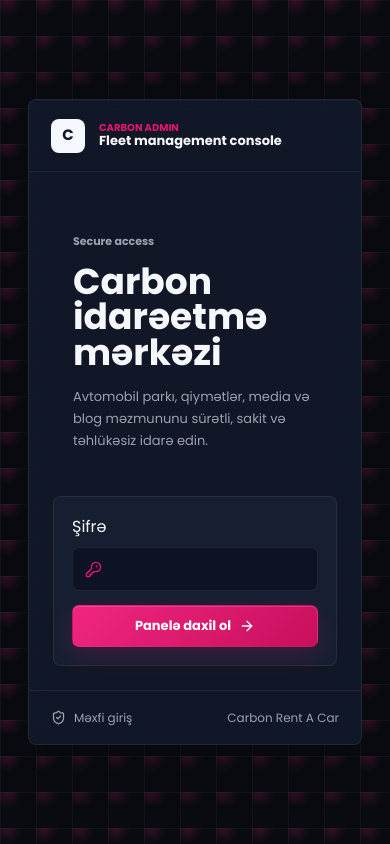
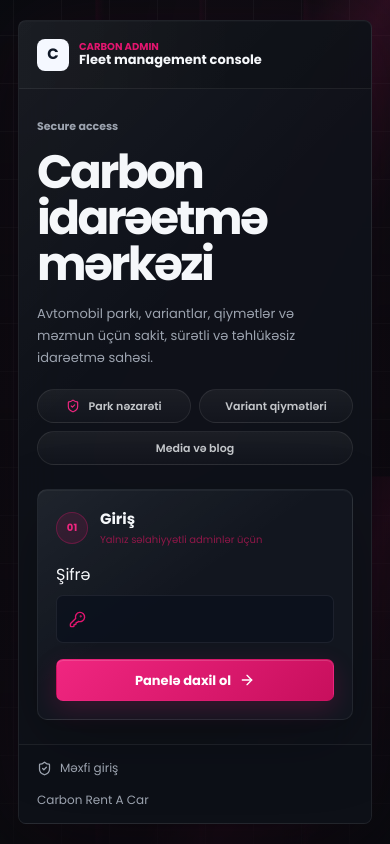
Before and after one commit to carbonrent60-star/carbonrentacarmodern, a Next.js app: page /admin in a window 390 px wide. Built offline with nearby package versions, Linux system fonts and the light colour scheme; no server answers.

Commit message:
Polish admin login experience

```diff
--- a/app/admin/admin.css
+++ b/app/admin/admin.css
@@ -41,42 +41,117 @@
   }
 }
 
+@keyframes adminLoginFieldDrift {
+  from {
+    background-position:
+      0 0,
+      0 0,
+      0 0,
+      0 0;
+  }
+
+  to {
+    background-position:
+      220px -160px,
+      48px 48px,
+      -48px -48px,
+      0 0;
+  }
+}
+
+@keyframes adminLoginBeam {
+  0% {
+    transform: translateX(-28%) skewX(-12deg);
+    opacity: .18;
+  }
+
+  45% {
+    opacity: .42;
+  }
+
+  100% {
+    transform: translateX(28%) skewX(-12deg);
+    opacity: .2;
+  }
+}
+
 .admin-login-shell {
   min-height: 100vh;
+  min-height: 100svh;
   display: grid;
   place-items: center;
-  padding: 28px;
+  padding: clamp(18px, 4vw, 44px);
   background:
-    radial-gradient(circle at 20% 0%, rgba(232, 43, 134, .18), transparent 34%),
-    linear-gradient(90deg, rgba(255, 255, 255, .035) 1px, transparent 1px),
-    linear-gradient(rgba(255, 255, 255, .035) 1px, transparent 1px),
+    linear-gradient(118deg, transparent 0 34%, rgba(227, 21, 111, .16) 44%, transparent 58%),
+    linear-gradient(90deg, rgba(255, 255, 255, .045) 1px, transparent 1px),
+    linear-gradient(rgba(255, 255, 255, .04) 1px, transparent 1px),
     var(--admin-bg);
-  background-size: 36px 36px;
-  color: var(--admin-text);
+  background-size:
+    520px 520px,
+    48px 48px,
+    48px 48px,
+    auto;
+  color: var(--admin-text);
+  overflow-x: hidden;
+  overflow-y: auto;
+  position: relative;
+  isolation: isolate;
+  animation: adminLoginFieldDrift 18s linear infinite;
+}
+
+.admin-login-shell::before {
+  content: "";
+  position: fixed;
+  inset: -20% -10%;
+  z-index: -2;
+  background:
+    linear-gradient(105deg, transparent 18%, rgba(227, 21, 111, .08), transparent 48%),
+    linear-gradient(180deg, rgba(255,255,255,.045), transparent 42%);
+  filter: blur(18px);
+  animation: adminLoginBeam 9s var(--admin-ease) infinite alternate;
+}
+
+.admin-login-shell::after {
+  content: "";
+  position: fixed;
+  inset: 0;
+  z-index: -1;
+  background:
+    linear-gradient(180deg, rgba(9, 11, 16, .16), rgba(9, 11, 16, .74)),
+    repeating-linear-gradient(90deg, transparent 0 95px, rgba(227, 21, 111, .055) 96px, transparent 104px);
+  pointer-events: none;
 }
 
 .admin-login-card {
-  width: min(920px, 100%);
-  min-height: 460px;
-  display: grid;
-  grid-template-columns: minmax(0, 1fr) 340px;
-  border: 1px solid var(--admin-line);
-  border-radius: 8px;
-  background: rgba(18, 26, 42, .92);
-  box-shadow: var(--admin-shadow);
-  backdrop-filter: blur(18px);
+  width: min(1040px, 100%);
+  max-height: calc(100svh - clamp(36px, 8vw, 88px));
+  min-height: min(520px, calc(100svh - clamp(36px, 8vw, 88px)));
+  display: grid;
+  grid-template-rows: auto minmax(0, 1fr) auto;
+  border: 1px solid var(--admin-line);
+  border-radius: 10px;
+  background:
+    linear-gradient(135deg, rgba(255,255,255,.045), transparent 38%),
+    rgba(15, 19, 26, .94);
+  box-shadow:
+    0 1px 0 rgba(255, 255, 255, .035) inset,
+    0 36px 100px rgba(0, 0, 0, .34),
+    0 0 90px rgba(227, 21, 111, .08);
+  backdrop-filter: blur(22px);
   overflow: hidden;
   animation: adminFadeScale 420ms var(--admin-ease) both;
 }
 
 .admin-login-brand {
-  grid-column: 1 / -1;
-  height: 72px;
-  padding: 0 22px;
+  min-height: 74px;
+  padding: 0 clamp(18px, 3vw, 28px);
   display: flex;
   align-items: center;
   gap: 14px;
   border-bottom: 1px solid var(--admin-line);
+  background:
+    linear-gradient(90deg, rgba(255,255,255,.035), transparent 62%),
+    rgba(12, 15, 21, .42);
 }
 
 .admin-login-brand > span,
@@ -112,8 +187,18 @@
   line-height: 1.2;
 }
 
+.admin-login-content {
+  min-height: 0;
+  display: grid;
+  grid-template-columns: minmax(0, 1fr) minmax(320px, 360px);
+  gap: clamp(22px, 4vw, 56px);
+  align-items: center;
+  padding: clamp(28px, 5vw, 56px) clamp(18px, 4vw, 44px);
+}
+
 .admin-login-copy {
-  padding: 56px 44px 44px;
+  min-width: 0;
+  padding: 0;
 }
 
 .admin-login-copy span,
@@ -126,9 +211,11 @@
 .admin-login-copy h1 {
   max-width: 520px;
   margin: 12px 0 0;
-  font-size: clamp(36px, 5vw, 58px);
+  font-size: clamp(38px, 6vw, 68px);
   line-height: .98;
   font-weight: 680;
+  letter-spacing: -.055em;
+  text-wrap: balance;
 }
 
 .admin-login-copy p,
@@ -139,15 +226,88 @@
   line-height: 1.7;
 }
 
+.admin-login-copy p {
+  max-width: 530px;
+}
+
+.admin-login-proof {
+  max-width: 560px;
+  margin-top: 28px;
+  display: flex;
+  flex-wrap: wrap;
+  gap: 8px;
+}
+
+.admin-login-proof span {
+  min-height: 34px;
+  padding: 0 12px;
+  border: 1px solid rgba(255,255,255,.08);
+  border-radius: 999px;
+  background:
+    linear-gradient(180deg, rgba(255,255,255,.055), rgba(255,255,255,.018));
+  display: inline-flex;
+  align-items: center;
+  gap: 8px;
+  color: rgba(245,247,250,.78);
+  font-size: 11px;
+  font-weight: 600;
+  white-space: nowrap;
+}
+
+.admin-login-proof svg {
+  color: var(--admin-accent-hover);
+}
+
 .admin-login-form {
-  align-self: end;
-  margin: 24px;
-  padding: 18px;
-  display: grid;
-  gap: 14px;
-  border: 1px solid var(--admin-line);
-  border-radius: 8px;
-  background: rgba(23, 33, 52, .92);
+  width: 100%;
+  min-width: 0;
+  justify-self: end;
+  margin: 0;
+  padding: clamp(18px, 2.5vw, 24px);
+  display: grid;
+  gap: 16px;
+  border: 1px solid var(--admin-line);
+  border-radius: 10px;
+  background:
+    linear-gradient(145deg, rgba(255,255,255,.06), transparent 45%),
+    rgba(19, 24, 33, .86);
+  box-shadow:
+    0 1px 0 rgba(255,255,255,.045) inset,
+    0 24px 70px rgba(0,0,0,.22);
+}
+
+.admin-login-form-head {
+  display: flex;
+  align-items: center;
+  gap: 12px;
+}
+
+.admin-login-form-head > span {
+  width: 32px;
+  height: 32px;
+  border: 1px solid rgba(227,21,111,.3);
+  border-radius: 50%;
+  background: rgba(227,21,111,.12);
+  display: grid;
+  place-items: center;
+  color: var(--admin-accent-hover);
+  font-size: 10px;
+  font-weight: 760;
+}
+
+.admin-login-form-head div {
+  min-width: 0;
+  display: grid;
+  gap: 2px;
+}
+
+.admin-login-form-head strong {
+  font-size: 15px;
+}
+
+.admin-login-form-head small {
+  color: var(--admin-muted);
+  font-size: 10px;
 }
 
 .admin-login-form label {
@@ -171,7 +331,7 @@
 }
 
 .admin-password-box {
-  min-height: 44px;
+  min-height: 48px;
   padding: 0 12px;
   display: flex;
   align-items: center;
@@ -207,15 +367,16 @@
 }
 
 .admin-login-status {
-  grid-column: 1 / -1;
-  height: 54px;
-  padding: 0 22px;
+  min-height: 56px;
+  padding: 0 clamp(18px, 3vw, 28px);
   display: flex;
   align-items: center;
   justify-content: space-between;
   border-top: 1px solid var(--admin-line);
+  background: rgba(12, 15, 21, .38);
   color: var(--admin-muted);
   font-size: 12px;
+  gap: 14px;
 }
 
 .admin-login-status span:first-child {
@@ -2857,6 +3018,16 @@ kbd {
 }
 
 @media (max-width: 1100px) {
+  .admin-login-content {
+    grid-template-columns: 1fr;
+    align-items: start;
+  }
+
+  .admin-login-form {
+    max-width: 560px;
+    justify-self: stretch;
+  }
+
   .admin-app-shell,
   .admin-app-shell.is-sidebar-collapsed {
     grid-template-columns: 1fr;
@@ -2937,11 +3108,54 @@ kbd {
   }
 
   .admin-login-card {
-    grid-template-columns: 1fr;
+    width: 100%;
+    min-height: auto;
+    max-height: none;
+    border-radius: 8px;
+  }
+
+  .admin-login-brand {
+    min-height: 68px;
+    gap: 10px;
+  }
+
+  .admin-login-brand > span {
+    width: 32px;
+    height: 32px;
+  }
+
+  .admin-login-content {
+    padding: 24px 18px;
+    gap: 24px;
+  }
+
+  .admin-login-copy h1 {
+    font-size: clamp(34px, 12vw, 48px);
+  }
+
+  .admin-login-proof {
+    margin-top: 20px;
+  }
+
+  .admin-login-proof span {
+    flex: 1 1 145px;
+    justify-content: center;
+  }
+
+  .admin-login-status {
+    min-height: auto;
+    padding: 14px 18px;
+    align-items: flex-start;
+    flex-direction: column;
   }
 
   .admin-login-form {
-    margin: 0 24px 24px;
+    max-width: none;
+    padding: 18px;
+  }
+
+  .admin-login-form .admin-primary-button {
+    width: 100%;
   }
 
   .admin-page-title {
@@ -2990,3 +3204,14 @@ kbd {
     grid-template-columns: 1fr;
   }
 }
+
+@media (prefers-reduced-motion: reduce) {
+  .admin-login-shell,
+  .admin-login-shell::before,
+  .admin-login-card,
+  .admin-login-shell * {
+    animation-duration: 1ms !important;
+    animation-iteration-count: 1 !important;
+    transition-duration: 1ms !important;
+  }
+}
--- a/app/admin/page.tsx
+++ b/app/admin/page.tsx
@@ -69,16 +69,34 @@ export default async function AdminPage({
             </div>
           </div>
 
+          <div className="admin-login-content">
             <div className="admin-login-copy">
               <span>Secure access</span>
               <h1>Carbon idarəetmə mərkəzi</h1>
               <p>
-              Avtomobil parkı, qiymətlər, media və blog məzmununu sürətli,
-              sakit və təhlükəsiz idarə edin.
+                Avtomobil parkı, variantlar, qiymətlər və məzmun üçün sakit,
+                sürətli və təhlükəsiz idarəetmə sahəsi.
               </p>
+
+              <div className="admin-login-proof" aria-label="Panel imkanları">
+                <span>
+                  <ShieldCheck size={14} />
+                  Park nəzarəti
+                </span>
+                <span>Variant qiymətləri</span>
+                <span>Media və blog</span>
+              </div>
             </div>
 
             <form action={loginAction} className="admin-login-form">
+              <div className="admin-login-form-head">
+                <span>01</span>
+                <div>
+                  <strong>Giriş</strong>
+                  <small>Yalnız səlahiyyətli adminlər üçün</small>
+                </div>
+              </div>
+
               <label>
                 <span>Şifrə</span>
                 <div className="admin-password-box">
@@ -92,6 +110,7 @@ export default async function AdminPage({
                 <ArrowRight size={16} />
               </button>
             </form>
+          </div>
 
           <div className="admin-login-status">
             <span>
--- a/app/rezervasiya/ReservationCheckout.tsx
+++ b/app/rezervasiya/ReservationCheckout.tsx
@@ -318,11 +318,7 @@ function checkoutDayValue(date: Date) {
 function formatCheckoutCalendarDate(value: string) {
   if (!value) return "Tarix seçin";
 
-  return new Intl.DateTimeFormat("az-AZ", {
-    day: "2-digit",
-    month: "short",
-    year: "numeric",
-  }).format(checkoutIsoToDate(value));
+  return formatAzeriDate(value);
 }
 
 function ReservationCalendarMonth({
@@ -1004,14 +1000,31 @@ function selectedVehicleLabel(car: Car, variant: CarVariant | undefined, variant
   return variantLabel ? `${car.title} · ${variantLabel}` : car.title;
 }
 
+function formatAzeriDate(value: string) {
+  const [year, month, day] = value.split("-").map(Number);
+  const monthLabels = [
+    "yan",
+    "fev",
+    "mar",
+    "apr",
+    "may",
+    "iyn",
+    "iyl",
+    "avq",
+    "sen",
+    "okt",
+    "noy",
+    "dek",
+  ];
+  const monthIndex = Math.max(0, Math.min(11, (month || 1) - 1));
+
+  return `${String(day || 1).padStart(2, "0")} ${monthLabels[monthIndex]} ${year || ""}`.trim();
+}
+
 function formatDate(value: string) {
   if (!value) return "Seçilməyib";
 
-  return new Intl.DateTimeFormat("az-AZ", {
-    day: "2-digit",
-    month: "short",
-    year: "numeric",
-  }).format(new Date(`${value}T12:00:00`));
+  return formatAzeriDate(value);
 }
 
 type Initial = {
```
Lines whose indentation alone changed are shown as unchanged.
